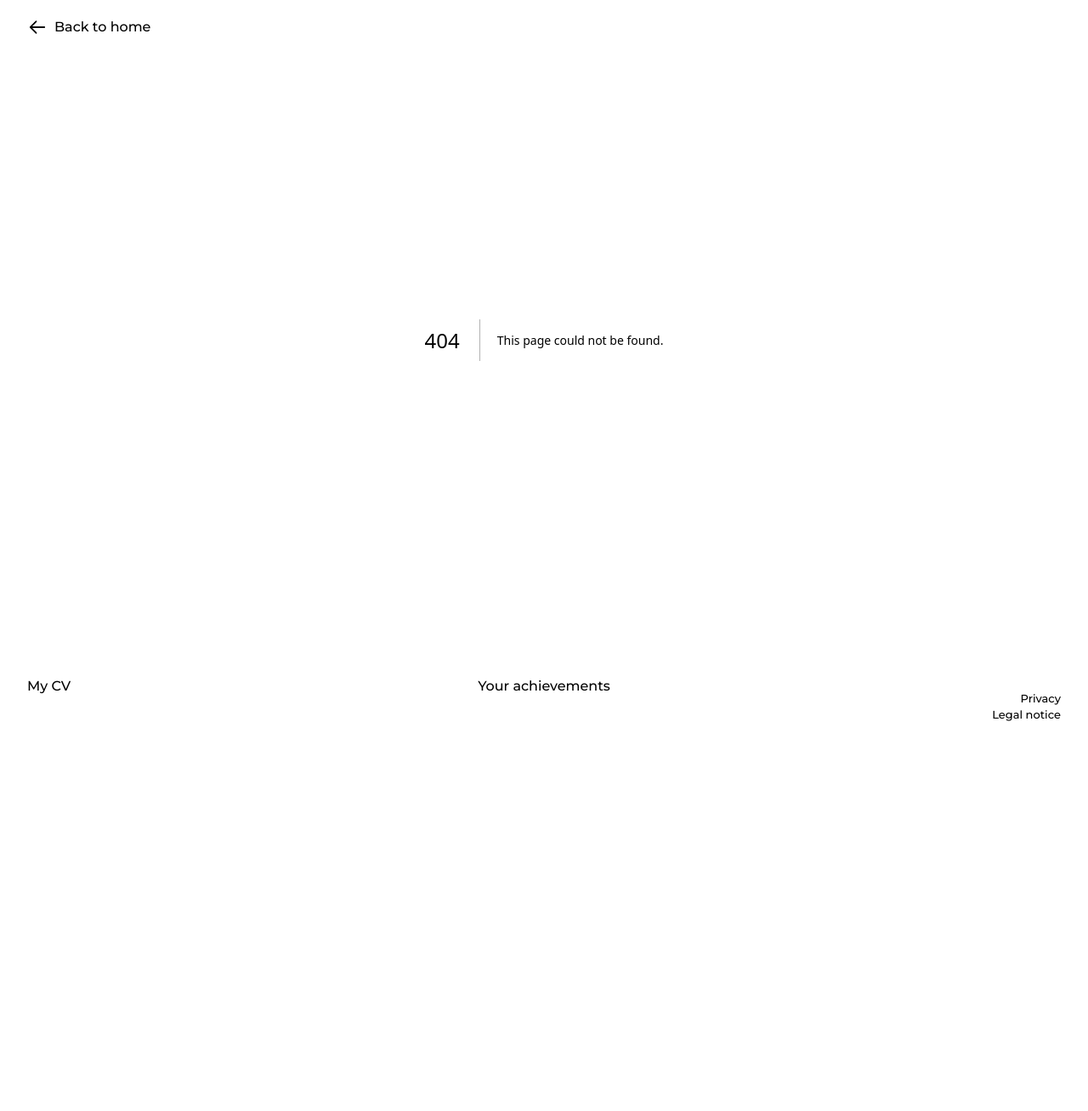
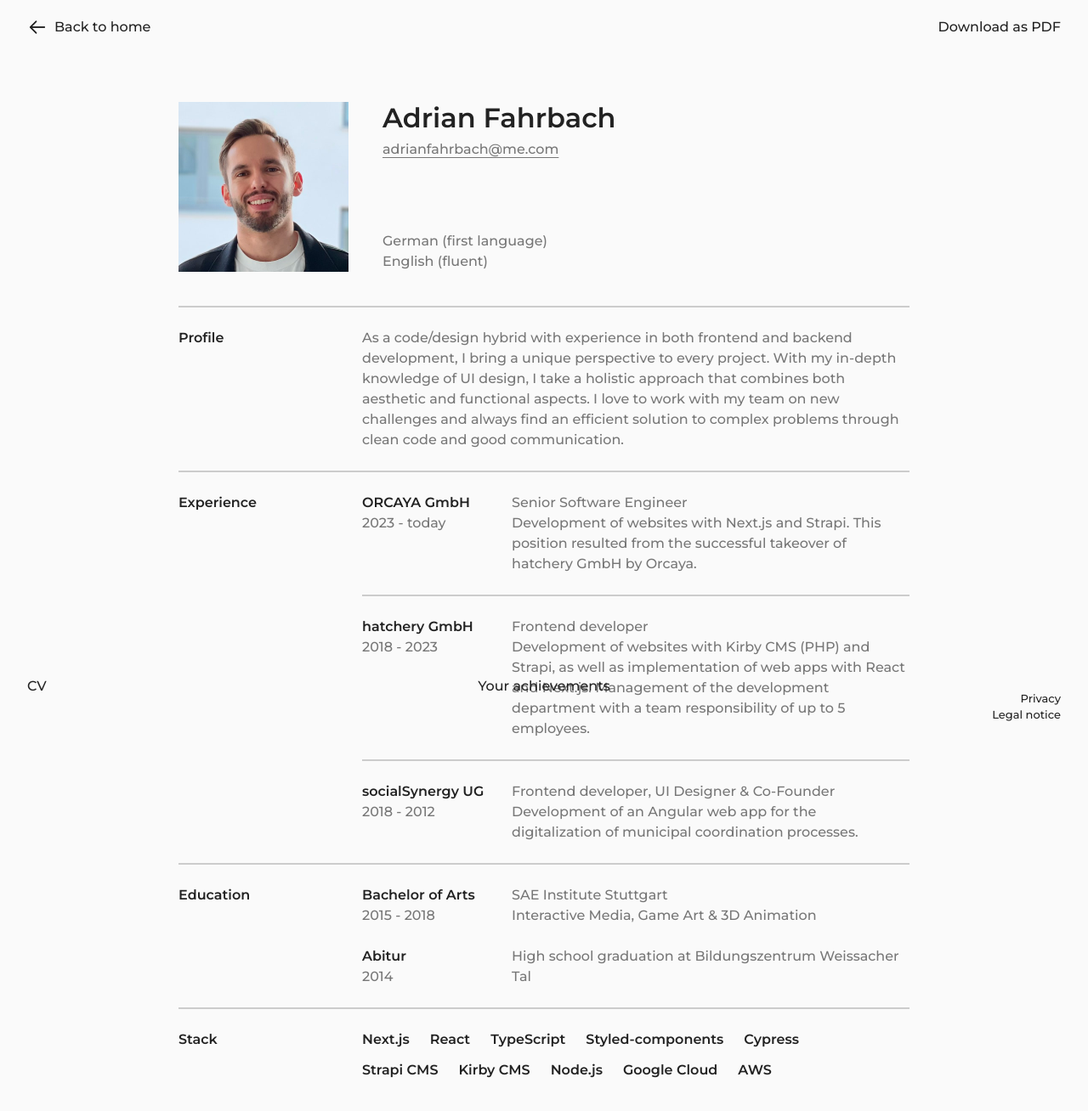
Before and after one commit to AdrianFahrbach/personal-website, a Next.js app: page /cv in a window 1280 px wide. Before the commit this address had no page. Shown: the top 1308 px of the page at 85% size. Before the commit the page ends 800 px from the top, so only its background shows below. Built offline with nearby package versions, Linux system fonts and the light colour scheme.

Commit message:
✨ feat: add cv page

```diff
--- a/src/app/achievements/page.tsx
+++ b/src/app/achievements/page.tsx
@@ -7,7 +7,7 @@ export default function Achievements() {
       <div className={pageStyles.wrapper}>
         <div className={pageStyles.contentContainer} style={{ maxWidth: '540px' }}>
           <h1 className={pageStyles.headline}>Your achievements</h1>
-          <div className={pageStyles.textContainer}>
+          <div className={pageStyles.fadeIn}>
             <p>
               This page is full of hidden achievements. You can unlock them by interacting with the page.
               <br />
--- /dev/null
+++ b/src/app/cv/page.tsx
@@ -0,0 +1,125 @@
+'use client';
+
+import pageStyles from '@/styles/page.module.scss';
+import cvStyles from '@/styles/cv.module.scss';
+import Link from 'next/link';
+import Image from 'next/image';
+import classNames from 'classnames';
+
+export default function Privacy() {
+  return (
+    <main key='privacy'>
+      <section className={pageStyles.section}>
+        <div className={pageStyles.wrapper}>
+          <div className={classNames(pageStyles.contentContainer, cvStyles.cvContent)}>
+            <div className={cvStyles.portraitRow}>
+              <Image
+                className={classNames(cvStyles.portrait, pageStyles.fadeIn)}
+                src='/assets/portrait.jpg'
+                alt='Portrait of Adrian Fahrbach'
+                width={200}
+                height={200}
+                sizes='(max-width: 768px) 120px, 200px'
+              />
+              <div className={cvStyles.headerTextContainer}>
+                <div>
+                  <h1 className={pageStyles.headline}>Adrian Fahrbach</h1>
+                  <h2 className='is-hidden'>Basic Information</h2>
+                  <p className={pageStyles.fadeIn}>
+                    <Link href='mailto:adrianfahrbach@me.com'>adrianfahrbach@me.com</Link>
+                  </p>
+                </div>
+                <p className={pageStyles.fadeIn}>
+                  German (first language)
+                  <br />
+                  English (fluent)
+                </p>
+              </div>
+            </div>
+            <div className={classNames(cvStyles.gridContainer, pageStyles.fadeIn)}>
+              <hr className={classNames(cvStyles.hr, cvStyles.fullWidthHr)} />
+              <h2>Profile</h2>
+              <p className={cvStyles.wideText}>
+                As a code/design hybrid with experience in both frontend and backend development, I bring a unique
+                perspective to every project. With my in-depth knowledge of UI design, I take a holistic approach that
+                combines both aesthetic and functional aspects. I love to work with my team on new challenges and always
+                find an efficient solution to complex problems through clean code and good communication.
+              </p>
+
+              <hr className={classNames(cvStyles.hr, cvStyles.fullWidthHr)} />
+              <h2>Experience</h2>
+              <div className={cvStyles.infoCol}>
+                <h3>ORCAYA GmbH</h3>
+                <p>2023 - today</p>
+              </div>
+              <p className={cvStyles.text}>
+                Senior Software Engineer
+                <br />
+                Development of websites with Next.js and Strapi. This position resulted from the successful takeover of
+                hatchery GmbH by Orcaya.
+              </p>
+              <hr className={cvStyles.hr} />
+              <div className={cvStyles.infoCol}>
+                <h3>hatchery GmbH</h3>
+                <p>2018 - 2023</p>
+              </div>
+              <p className={cvStyles.text}>
+                Frontend developer
+                <br />
+                Development of websites with Kirby CMS (PHP) and Strapi, as well as implementation of web apps with
+                React and Next.js. Management of the development department with a team responsibility of up to 5
+                employees.
+              </p>
+              <hr className={cvStyles.hr} />
+              <div className={cvStyles.infoCol}>
+                <h3>socialSynergy UG</h3>
+                <p>2018 - 2012</p>
+              </div>
+              <p className={cvStyles.text}>
+                Frontend developer, UI Designer & Co-Founder
+                <br />
+                Development of an Angular web app for the digitalization of municipal coordination processes.
+              </p>
+
+              <hr className={classNames(cvStyles.hr, cvStyles.fullWidthHr)} />
+              <h2>Education</h2>
+              <div className={cvStyles.infoCol}>
+                <h3>Bachelor of Arts</h3>
+                <p>2015 - 2018</p>
+              </div>
+              <p className={cvStyles.text}>
+                SAE Institute Stuttgart
+                <br />
+                Interactive Media, Game Art & 3D Animation
+              </p>
+              <div className={cvStyles.infoCol}>
+                <h3>Abitur</h3>
+                <p>2014</p>
+              </div>
+              <p className={cvStyles.text}>High school graduation at Bildungszentrum Weissacher Tal</p>
+
+              <hr className={classNames(cvStyles.hr, cvStyles.fullWidthHr)} />
+              <h2>Stack</h2>
+              <div className={cvStyles.stackColContainer}>
+                <p className={cvStyles.stackContainer}>
+                  <b>Next.js</b>
+                  <b>React</b>
+                  <b>TypeScript</b>
+                  <b>Styled-components</b>
+                  <b>Cypress</b>
+                </p>
+                <p className={cvStyles.stackContainer}>
+                  <b>Strapi CMS</b>
+                  <b>Kirby CMS</b>
+                  <b>Node.js</b>
+                  <b>Google Cloud</b>
+                  <b>AWS</b>
+                </p>
+              </div>
+            </div>
+          </div>
+        </div>
+      </section>
+    </main>
+  );
+}
--- a/src/app/legal-notice/page.tsx
+++ b/src/app/legal-notice/page.tsx
@@ -7,7 +7,7 @@ export default function LegalNotice() {
       <div className={pageStyles.wrapper}>
         <div className={pageStyles.contentContainer}>
           <h1 className={pageStyles.headline}>Legal notice</h1>
-          <div className={pageStyles.textContainer}>
+          <div className={pageStyles.fadeIn}>
             <h2>Contact</h2>
             <p>
               Adrian Fahrbach
--- a/src/app/privacy/page.tsx
+++ b/src/app/privacy/page.tsx
@@ -10,7 +10,7 @@ export default function Privacy() {
         <div className={pageStyles.wrapper}>
           <div className={pageStyles.contentContainer}>
             <h1 className={pageStyles.headline}>Privacy information</h1>
-            <div className={pageStyles.textContainer}>
+            <div className={pageStyles.fadeIn}>
               <h2>Purpose of the collection of personal data</h2>
               <p>We collect personal data for the following reasons:</p>
               <ul>
--- a/src/components/Header.tsx
+++ b/src/components/Header.tsx
@@ -12,10 +12,12 @@ import styles from './Header.module.scss';
 export const Header: React.FC = () => {
   const { nextRoute, pending } = useContext(PageTransitionContext);
   const pathname = usePathname();
-  const showHomeNav = (!pending && pathname === '/') || (pending && nextRoute === '/');
+  const showFullNav = (!pending && pathname === '/') || (pending && nextRoute === '/');
   const headerRef = useRef<HTMLElement | null>(null);
   const [mobileNavOpen, setMobileNavOpen] = useState(false);
   const viewport = useViewport();
+  const isHome = pathname === '/';
+  const isCvPage = pathname === '/cv';
 
   /**
    * Disable pointer events when dragging starts outside of a link
@@ -55,7 +57,7 @@ export const Header: React.FC = () => {
           onClick={() => setMobileNavOpen(false)}>
           <X size={32} />
         </button>
-        <div className={classNames([styles.linkContainer, styles.topLeft, !showHomeNav && styles.isHidden])}>
+        <div className={classNames([styles.linkContainer, styles.topLeft, !showFullNav && styles.isHidden])}>
           <HeaderLink
             to='https://github.com/AdrianFahrbach'
             label='GitHub'
@@ -78,7 +80,7 @@ export const Header: React.FC = () => {
             setMobileNavOpen={setMobileNavOpen}
           />
         </div>
-        <div className={classNames([styles.linkContainer, styles.topRight, !showHomeNav && styles.isHidden])}>
+        <div className={classNames([styles.linkContainer, styles.topRight, !showFullNav && styles.isHidden])}>
           <HeaderLink
             to='mailto:adrianfahrbach@me.com'
             label='Contact me'
@@ -86,7 +88,16 @@ export const Header: React.FC = () => {
             setMobileNavOpen={setMobileNavOpen}
           />
         </div>
-        <div className={classNames([styles.linkContainer, styles.bottomRight, !showHomeNav && styles.isHidden])}>
+        <div className={classNames([styles.linkContainer, styles.topRight, !isCvPage && styles.isHidden])}>
+          <HeaderLink
+            to='/assets/cv.pdf'
+            label='Download as PDF'
+            isExternal
+            isFile
+            setMobileNavOpen={setMobileNavOpen}
+          />
+        </div>
+        <div className={classNames([styles.linkContainer, styles.bottomRight, !showFullNav && styles.isHidden])}>
           <HeaderLink
             isSmall
             to='/privacy'
@@ -102,13 +113,12 @@ export const Header: React.FC = () => {
             setMobileNavOpen={setMobileNavOpen}
           />
         </div>
-        <div className={classNames([styles.linkContainer, styles.bottomLeft, !showHomeNav && styles.isHidden])}>
+        <div className={classNames([styles.linkContainer, styles.bottomLeft, !showFullNav && styles.isHidden])}>
           <HeaderLink
-            to='/assets/cv.pdf'
-            label='My CV'
-            isExternal
+            to='/cv'
+            label='CV'
             achievementToUnlock='cv'
-            isFile
+            hasPageTransition={viewport !== 'mobile'}
             setMobileNavOpen={setMobileNavOpen}
           />
         </div>
@@ -117,12 +127,12 @@ export const Header: React.FC = () => {
         className={classNames([
           styles.linkContainer,
           styles.topLeft,
-          showHomeNav && styles.isHidden,
+          showFullNav && styles.isHidden,
           styles.backToHome,
         ])}>
         <HeaderLink to='/' label='Back to home' isBackButton hasPageTransition setMobileNavOpen={setMobileNavOpen} />
       </div>
-      <div className={classNames([styles.linkContainer, styles.bottomCenter, !showHomeNav && styles.isHidden])}>
+      <div className={classNames([styles.linkContainer, styles.bottomCenter, !isHome && styles.isHidden])}>
         <HeaderLink
           to='/achievements'
           label='Your achievements'
--- a/src/pages/404.tsx
+++ b/src/pages/404.tsx
@@ -11,7 +11,7 @@ export default function Custom404() {
       <div className={pageStyles.wrapper}>
         <div className={classNames([montserrat.className, pageStyles.contentContainer, styles.container])}>
           <h1 className={classNames([pageStyles.headline, styles.headline])}>404</h1>
-          <div className={classNames([pageStyles.textContainer, styles.textContainer])}>
+          <div className={classNames([pageStyles.fadeIn, styles.fadeIn])}>
             <p>The page you are looking for does not exist.</p>
             <p>
               <Link href='/'>Go back to the homepage</Link>
--- /dev/null
+++ b/src/styles/cv.module.scss
@@ -0,0 +1,151 @@
+.cvContent {
+  max-width: 860px;
+  color: var(--neutral-600);
+
+  h1,
+  h2,
+  h3,
+  b {
+    margin: 0;
+    color: var(--neutral-900);
+  }
+
+  h1 {
+    margin-bottom: 6px;
+    line-height: 1.2;
+    @media (max-width: 575.98px) {
+      font-size: 20px;
+    }
+  }
+
+  h2,
+  h3 {
+    font-size: 16px;
+    font-weight: 600;
+  }
+
+  h2 {
+    grid-column-start: 1;
+    grid-column-end: 3;
+    margin: 0 0 24px;
+    font-size: 20px;
+    @media (min-width: 576px) {
+      margin: 0;
+    }
+    @media (min-width: 768px) {
+      grid-column-end: 2;
+      font-size: 16px;
+    }
+  }
+}
+
+.portraitRow {
+  display: flex;
+  gap: 24px;
+  align-items: stretch;
+  justify-content: stretch;
+  @media (min-width: 576px) {
+    gap: 40px;
+  }
+}
+
+.portrait {
+  width: 120px;
+  height: 120px;
+  @media (min-width: 576px) {
+    width: 200px;
+    height: 200px;
+  }
+}
+
+.headerTextContainer {
+  display: flex;
+  flex-direction: column;
+  justify-content: space-between;
+}
+
+.gridContainer {
+  margin-top: 40px;
+  @media (min-width: 576px) {
+    display: grid;
+    grid-template-columns: minmax(110px, 160px) auto;
+    gap: 20px 12px;
+  }
+  @media (min-width: 768px) {
+    grid-template-columns: minmax(110px, 200px) minmax(110px, 160px) minmax(320px, auto);
+    gap: 24px 16px;
+  }
+}
+
+.hr {
+  display: none;
+  grid-column-start: 2;
+  grid-column-end: 4;
+  width: 100%;
+  height: 2px;
+  background-color: var(--neutral-400);
+  border: none;
+  @media (min-width: 768px) {
+    display: block;
+  }
+}
+
+.fullWidthHr {
+  display: block !important;
+  grid-column-start: 1;
+  margin: 24px 0;
+  @media (min-width: 576px) {
+    margin: 0;
+  }
+}
+
+.text {
+  grid-column-start: 2;
+  grid-column-end: 3;
+  @media (min-width: 768px) {
+    grid-column-start: 3;
+    grid-column-end: 4;
+  }
+}
+
+.wideText {
+  grid-column-start: 1;
+  grid-column-end: 3;
+  @media (min-width: 768px) {
+    grid-column-start: 2;
+    grid-column-end: 4;
+  }
+}
+
+.infoCol {
+  margin: 24px 0 6px;
+  @media (min-width: 576px) {
+    grid-column-start: 1;
+    grid-column-end: 2;
+    margin: 0;
+  }
+  @media (min-width: 768px) {
+    grid-column-start: 2;
+    grid-column-end: 3;
+  }
+}
+
+.stackColContainer {
+  grid-column-start: 1;
+  grid-column-end: 3;
+  @media (min-width: 768px) {
+    grid-column-start: 2;
+    grid-column-end: 4;
+  }
+}
+
+.stackContainer {
+  display: flex;
+  flex-wrap: wrap;
+  gap: 12px 24px;
+  margin-bottom: 12px;
+
+  &:last-child {
+    margin-bottom: 0;
+  }
+}
--- a/src/styles/fonts.ts
+++ b/src/styles/fonts.ts
@@ -1,7 +1,7 @@
 import { Montserrat } from 'next/font/google';
 import localFont from 'next/font/local';
 
-export const montserrat = Montserrat({ subsets: ['latin'], weight: '500' });
+export const montserrat = Montserrat({ subsets: ['latin'], weight: ['500', '600'] });
 
 export const merchant = localFont({
   src: [
--- a/src/styles/globals.scss
+++ b/src/styles/globals.scss
@@ -2,7 +2,9 @@
   --neutral-100: #fafafa;
   --neutral-100-transparent: rgba(250, 250, 250, 0.45);
   --neutral-900: #222;
-  --neutral-900-transparent: rgba(22, 22, 22, 0.45);
+  --neutral-900-transparent: rgba(22, 22, 22, 0.4);
+  --neutral-600: #777;
+  --neutral-400: #ccc;
   --gold-500: #ba9c7a;
   --gold-500-transparent: rgba(186, 156, 122, 0.35);
 
@@ -54,6 +56,7 @@ h2,
 h3,
 h4 {
   margin: 1.5em 0 0.5em;
+  font-weight: 600;
 
   &:first-child {
     margin-top: 0;
@@ -113,3 +116,7 @@ a {
     opacity: 0;
   }
 }
+
+.is-hidden {
+  display: none;
+}
--- a/src/styles/page.module.scss
+++ b/src/styles/page.module.scss
@@ -37,7 +37,7 @@ h1.headline {
   margin-bottom: 1.25em;
 }
 
-.textContainer {
+.fadeIn {
   opacity: 0;
   animation: fadeIn 0.5s ease 0.25s forwards;
 }
```
Also changed, not shown: public/assets/portrait.jpg (added).
